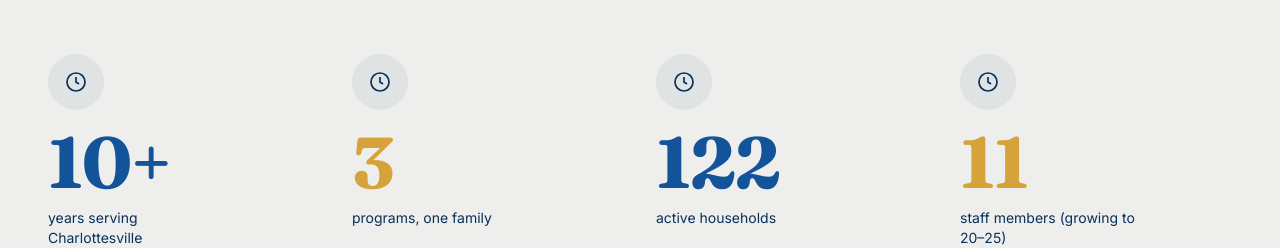
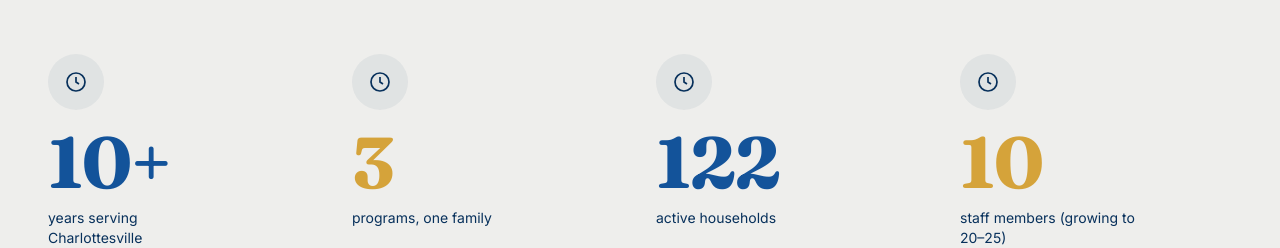
Before and after one commit to gtsantos4/cop-website, an Eleventy site: page docs/index.html in a window 1280 px wide. Shown: the part 3520-3768 px from the top of the page. Built offline with nearby package versions, Linux system fonts and the light colour scheme; Eleventy itself is replaced by a stand-in of ours; files that its build step writes are made by us from their sources; a script that the page names is missing; what node-html-parser would draw is missing.

Commit message:
inline-edit: docs/index.html · f-35

```diff
--- a/docs/index.html
+++ b/docs/index.html
@@ -490,7 +490,7 @@
       </div>
       <div class="num-cell gold">
         <div class="icon"><svg width="24" height="24" viewBox="0 0 24 24" fill="none" stroke="currentColor" stroke-width="1.7"><circle cx="12" cy="12" r="9"></circle><path d="M12 7v5l3 2"></path></svg></div>
-        <div class="v" data-field="f-35">11</div>
+        <div class="v" data-field="f-35">10</div>
         <div class="l" data-field="f-36">staff members (growing to 20–25)</div>
       </div>
     </div>
```
